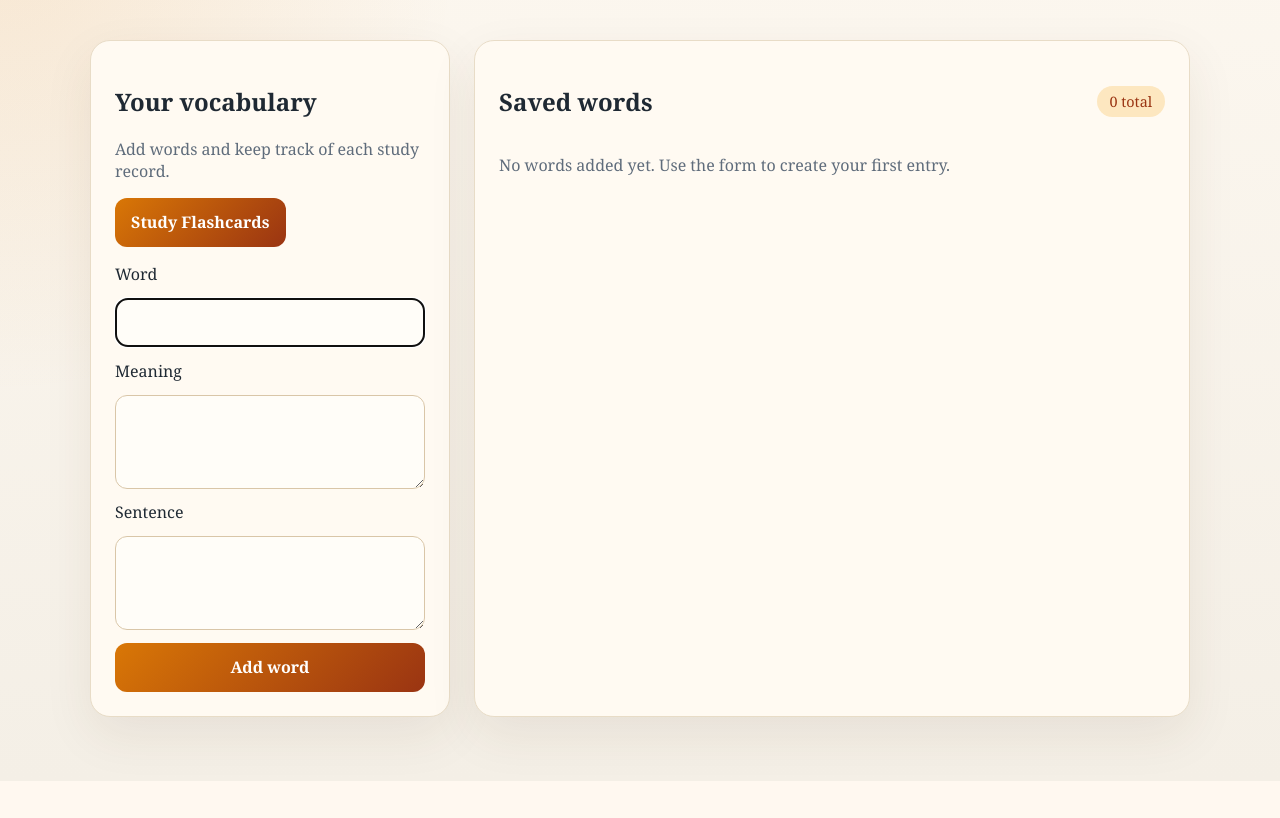
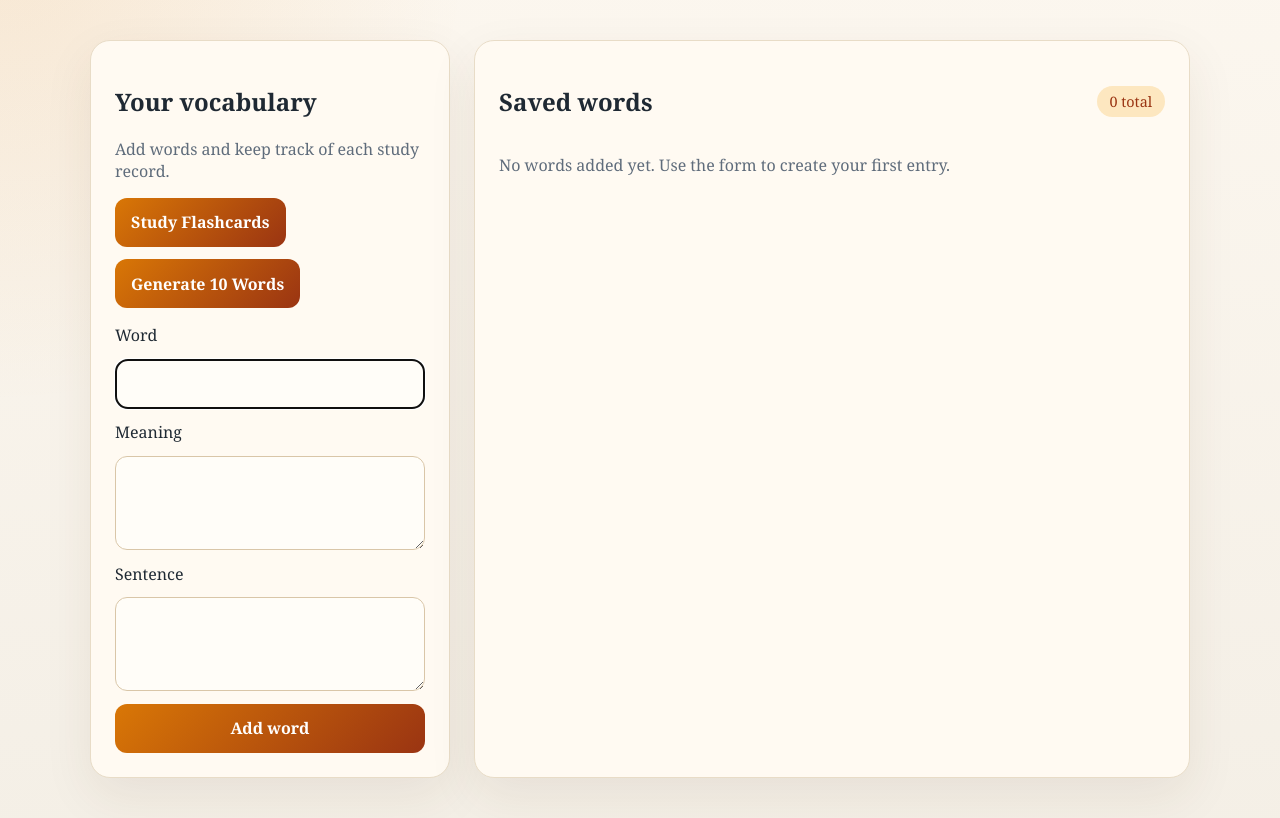
Before and after one commit to Faez0809/vflash.ai, a Flask app: page /dashboard in a window 1280 px wide. Shown: the part 66-884 px from the top of the page. Before the commit the page ends 832 px from the top, so only its background shows below. Run offline with Flask 3, Linux system fonts and the light colour scheme; the visitor is signed in with stand-in values (Sample User, id 1); data that the repository does not hold is empty.

Commit message:
feat: add AI word generation system

```diff
--- a/app.py
+++ b/app.py
@@ -13,6 +13,7 @@ from flask_login import (
 from sqlalchemy.exc import IntegrityError
 from werkzeug.security import check_password_hash, generate_password_hash
 
+from ai_generator import generate_vocabulary_words
 from models import User, UserWord, Word, db
 
 
@@ -142,6 +143,52 @@ def dashboard():
     return render_template("dashboard.html", user_words=user_words)
 
 
+@app.route("/generate-words", methods=["POST"])
+@login_required
+def generate_words():
+    generated_words = generate_vocabulary_words()
+    added_count = 0
+
+    for item in generated_words:
+        normalized_word = item["word"].strip().lower()
+        if not normalized_word:
+            continue
+
+        word = Word.query.filter_by(word=normalized_word).first()
+        if word is None:
+            word = Word(
+                word=normalized_word,
+                meaning=item["meaning"].strip(),
+                sentence=item["sentence"].strip(),
+            )
+            db.session.add(word)
+            db.session.flush()
+
+        existing_user_word = UserWord.query.filter_by(
+            user_id=current_user.id,
+            word_id=word.id,
+        ).first()
+        if existing_user_word:
+            continue
+
+        db.session.add(
+            UserWord(
+                user_id=current_user.id,
+                word_id=word.id,
+                added_date=date.today(),
+                learned=False,
+            )
+        )
+        added_count += 1
+
+    db.session.commit()
+    if added_count:
+        flash(f"{added_count} new words generated for your study list.", "success")
+    else:
+        flash("No new words were added because they already exist in your study list.", "info")
+    return redirect(url_for("flashcards"))
+
+
 @app.route("/flashcards")
 @login_required
 def flashcards():
--- a/static/style.css
+++ b/static/style.css
@@ -126,6 +126,17 @@ a {
 .form-grid {
     display: grid;
     gap: 0.8rem;
+}
+
+.dashboard-actions {
+    display: flex;
+    flex-wrap: wrap;
+    gap: 0.75rem;
+    margin-bottom: 1rem;
+}
+
+.dashboard-actions form {
+    margin: 0;
 }
 
 input,
--- a/templates/dashboard.html
+++ b/templates/dashboard.html
@@ -7,9 +7,12 @@
     <div class="panel">
         <h1>Your vocabulary</h1>
         <p class="muted">Add words and keep track of each study record.</p>
-        <p>
+        <div class="dashboard-actions">
             <a class="button-link" href="{{ url_for('flashcards') }}">Study Flashcards</a>
-        </p>
+            <form method="post" action="{{ url_for('generate_words') }}">
+                <button type="submit">Generate 10 Words</button>
+            </form>
+        </div>
         <form method="post" class="form-grid">
             <label for="word">Word</label>
             <input id="word" name="word" type="text" required>
```
Also changed, not shown: ai_generator.py (added, +54 -0 lines).
